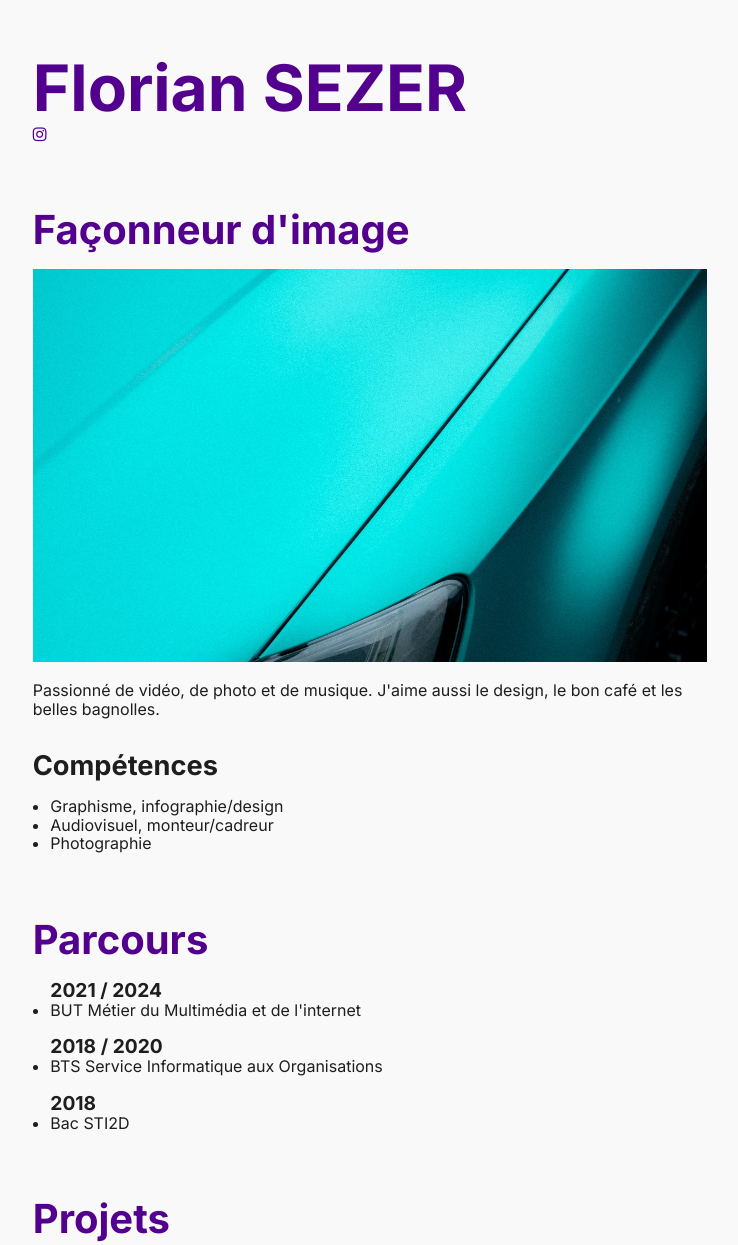
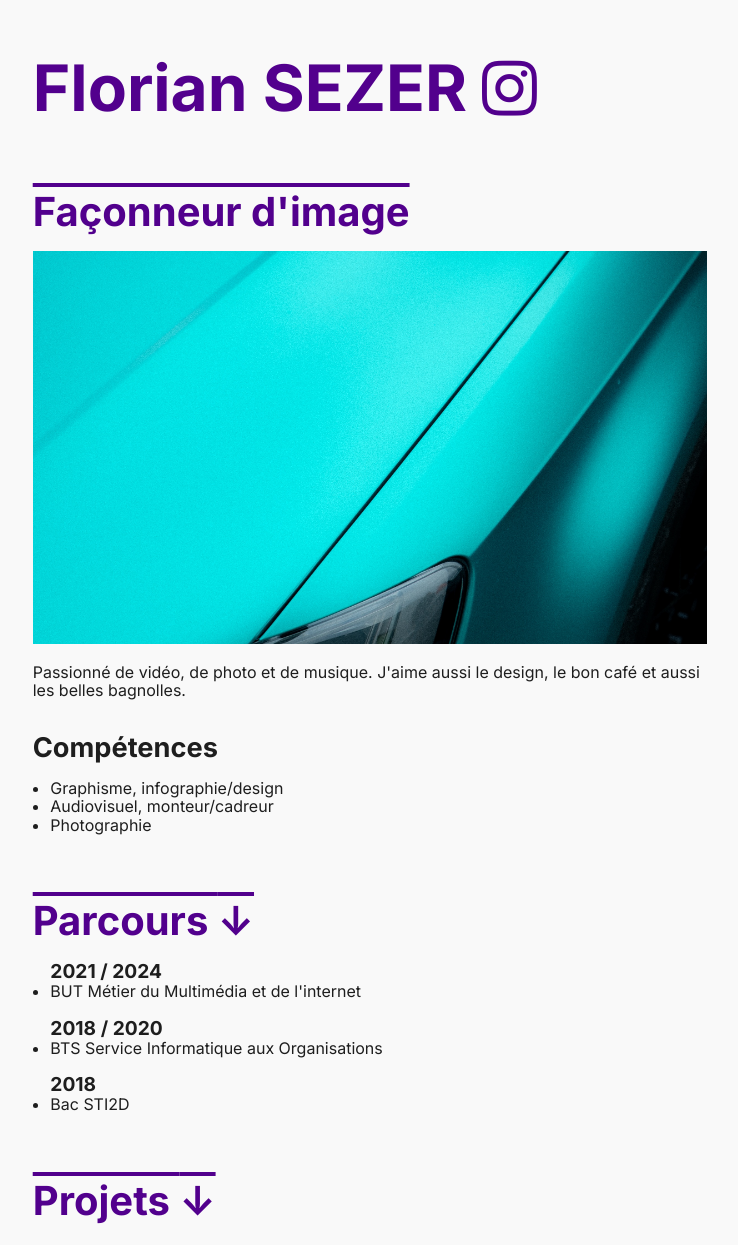
Before and after one commit to flo16r/portfoli0, a plain HTML site: page index.html in a window 1280 px wide. Shown: the part 80-1325 px from the top of the page, without its empty margins (270-1008 px from the left). Drawn offline with Linux system fonts and the light colour scheme.

Commit message:
Un peu de déco

```diff
--- a/css/styles.css
+++ b/css/styles.css
@@ -36,6 +36,7 @@ h2 {
     font-size: 2.5rem;
     margin-top: 4rem;
     color: var(--primary);
+    text-decoration: overline;
 }
 
 h3 {
@@ -101,7 +102,7 @@ body > footer {
 .fa {
     font-size: 30px;
     text-align: center;
-    text-decoration: none;
+    text-decoration: dotted;
   }
 
   /* Add a hover effect if you want */
--- a/index.html
+++ b/index.html
@@ -54,17 +54,17 @@
 </header>
 <div class="container">
     <main>
-        <h1>Florian SEZER</h1>
-        <link rel="stylesheet" href="https://cdnjs.cloudflare.com/ajax/libs/font-awesome/4.7.0/css/font-awesome.min.css">
-        <a href="https://www.instagram.com/flx16r/" class="fa fa-instagram" class="external-link" target="_blank"
-        rel="noopener noreferer"></a>
+        <h1>Florian SEZER <link rel="stylesheet" href="https://cdnjs.cloudflare.com/ajax/libs/font-awesome/4.7.0/css/font-awesome.min.css">
+            <a href="https://www.instagram.com/flx16r/" class="fa fa-instagram" class="external-link" target="_blank"
+            rel="noopener noreferer"></a></h1>
+
 
         <section>
             <article id="intro">
                 <h2>Façonneur d'image</h2>
                 <img src="/img/DSC09488.JPEG" alt="">
                 <p>
-                    Passionné de vidéo, de photo et de musique. J'aime aussi le design, le bon café et les belles bagnolles.
+                    Passionné de vidéo, de photo et de musique. J'aime aussi le design, le bon café et aussi les belles bagnolles.
                 </p>
                 <h3>Compétences</h3>
                 <ul>
@@ -75,7 +75,7 @@
             </article>
 
             <article id="parcours">
-                <h2>Parcours</h2>
+                <h2>Parcours <span>&#8595;</span></h2>
                 <ul>
                     <h4>2021 / 2024</h4>
                     <li>BUT Métier du Multimédia et de l'internet</li>
@@ -87,7 +87,7 @@
             </article>
 
             <article id="projets">
-                <h2>Projets</h2>
+                <h2>Projets <span>&#8595;</span></h2>
                 <article>
                     <h3>Endless</h3>
                     <p>
```
